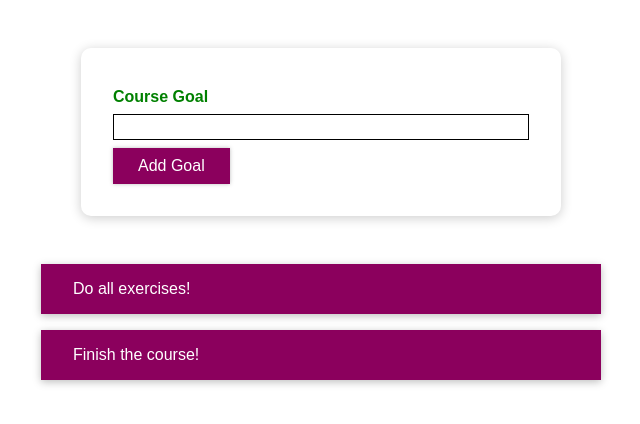
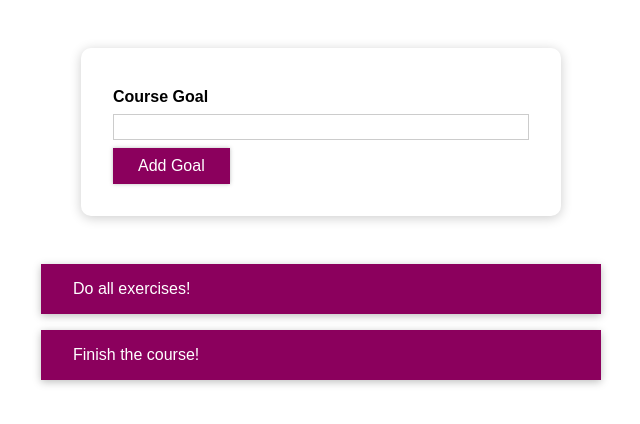
Before and after one commit to zdTang/Learning-styling-react, a React (Create React App) app: page / in a window 1280 px wide. Shown: the top 424 px of the page, without its empty margins (319-959 px from the left). Built offline with nearby package versions, Linux system fonts and the light colour scheme.

Commit message:
Add style dynamically with className
1, set up state
2, bind state with style class

<div className={`form-control ${isValid?'':'invalid'}`}>

```diff
--- a/src/components/CourseGoals/CourseInput/CourseInput.css
+++ b/src/components/CourseGoals/CourseInput/CourseInput.css
@@ -22,3 +22,12 @@
   background: #fad0ec;
   border-color: #8b005d;
 }
+
+.form-control.invalid input {
+  border-color: red;
+  background-color:coral;
+}
+
+.form-control.invalid label {
+  color: red;
+}
--- a/src/components/CourseGoals/CourseInput/CourseInput.js
+++ b/src/components/CourseGoals/CourseInput/CourseInput.js
@@ -27,14 +27,10 @@
 
   return (
     <form onSubmit={formSubmitHandler}>
-      <div className="form-control">
-        <label style={{ color: isValid ? "green" : "red" }}>Course Goal</label>
+      <div className={`form-control ${isValid?'':'invalid'}`}>
+        <label>Course Goal</label>
         <input
           type="text"
-          style={{
-            borderColor: isValid ? "black" : "red",
-            background: isValid ? "transparent" : "salmon",
-          }}
           onChange={goalInputChangeHandler}
         />
       </div>
```
